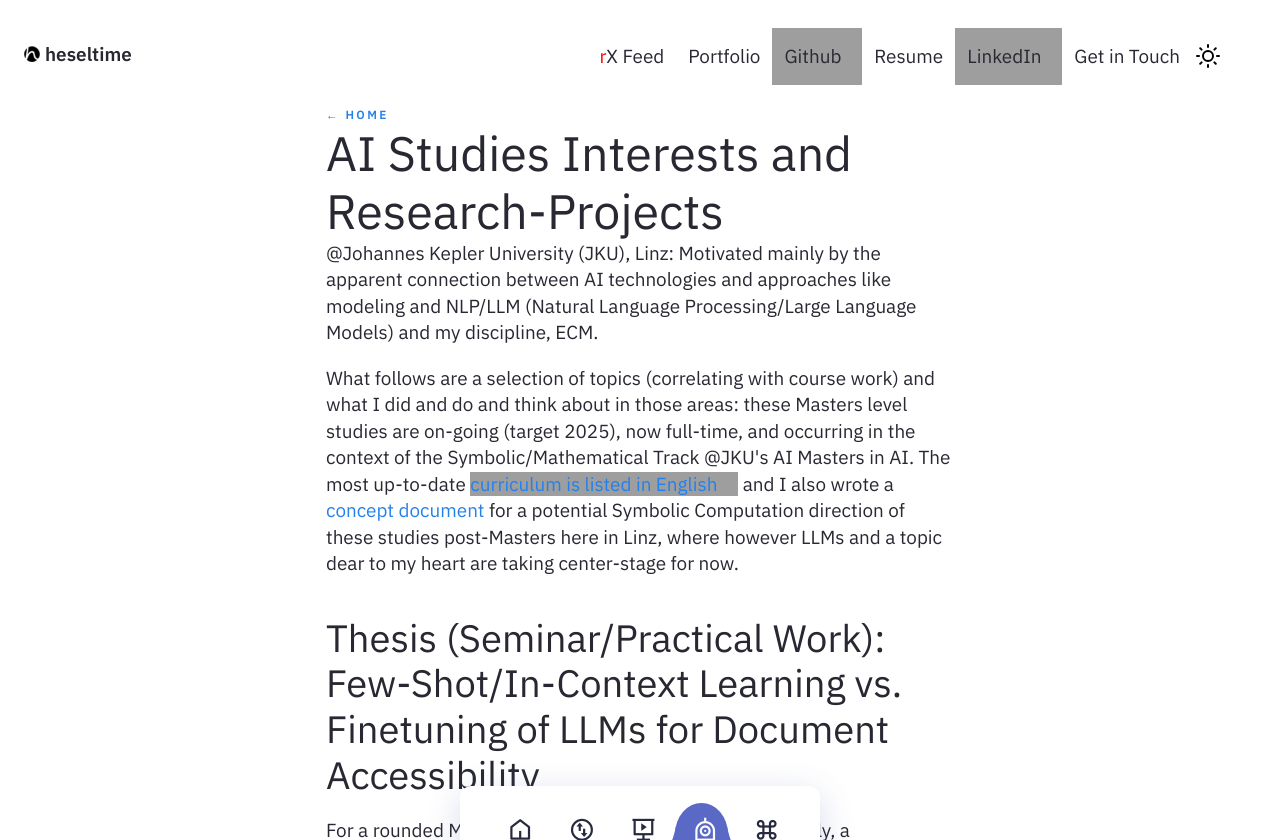
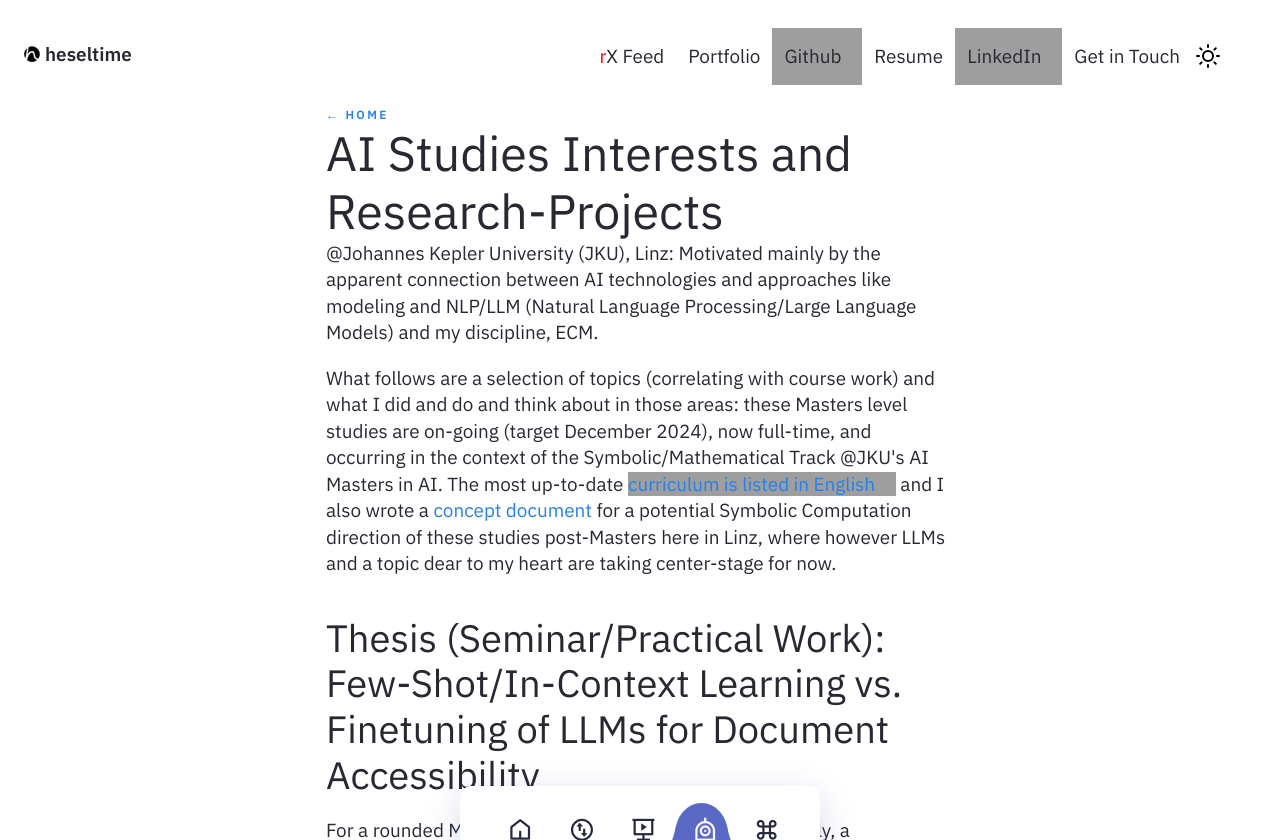
Before and after one commit to heseltime/heseltime.github.io, a Jekyll site: the page built from pages/rDai.md, in a window 1280 px wide and 900 px high, cut to the strip 0-840 px from the top of the window. Built offline with Jekyll 4.4.1, drawn with Linux system fonts in a browser that asks for light colours; grey boxes are pictures that could not be loaded.

Commit message:
Correct Masters timeline

```diff
--- a/pages/rDai.md
+++ b/pages/rDai.md
@@ -7,7 +7,7 @@ feedformat: none
 
 @Johannes Kepler University (JKU), Linz: Motivated mainly by the apparent connection between AI technologies and approaches like modeling and NLP/LLM (Natural Language Processing/Large Language Models) and my discipline, ECM.
 
-What follows are a selection of topics (correlating with course work) and what I did and do and think about in those areas: these Masters level studies are on-going (target 2025), now full-time, and occurring in the context of the Symbolic/Mathematical Track @JKU's AI Masters in AI. The most up-to-date [curriculum is listed in English](https://studienhandbuch.jku.at/curr/933) and I also wrote a [concept document](/assets/pdf/AI-SE-Symbolic-Computation-Concept.pdf) for a potential Symbolic Computation direction of these studies post-Masters here in Linz, where however LLMs and a topic dear to my heart are taking center-stage for now.
+What follows are a selection of topics (correlating with course work) and what I did and do and think about in those areas: these Masters level studies are on-going (target December 2024), now full-time, and occurring in the context of the Symbolic/Mathematical Track @JKU's AI Masters in AI. The most up-to-date [curriculum is listed in English](https://studienhandbuch.jku.at/curr/933) and I also wrote a [concept document](/assets/pdf/AI-SE-Symbolic-Computation-Concept.pdf) for a potential Symbolic Computation direction of these studies post-Masters here in Linz, where however LLMs and a topic dear to my heart are taking center-stage for now.
 
 # Thesis (Seminar/Practical Work): Few-Shot/In-Context Learning vs. Finetuning of LLMs for Document Accessibility
 
```
